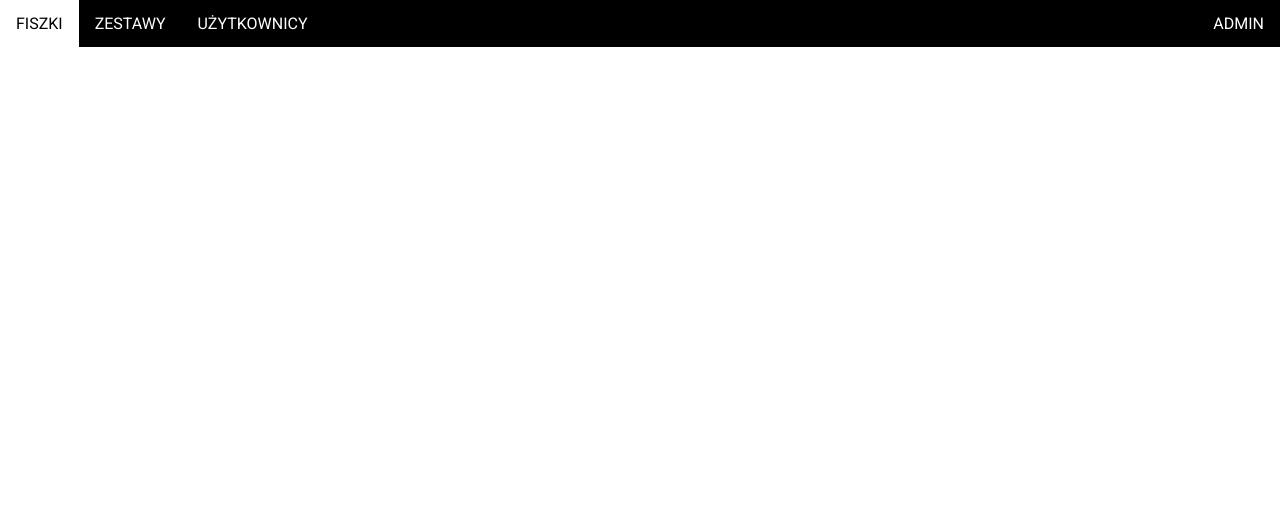
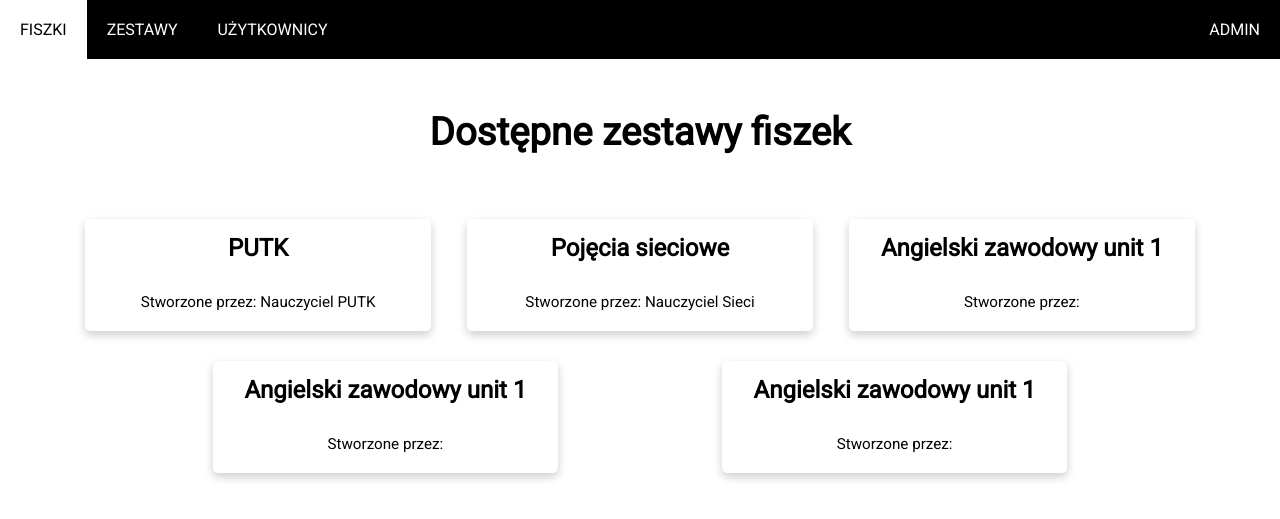
Before and after one commit to perzfilip/projekt_pai, a PHP site: page /main.html in a window 1280 px wide. Shown: the top 519 px of the page. Run offline with PHP 8.4, Linux system fonts and the light colour scheme.

Commit message:
add fiszki cards

```diff
--- a/front/main.html
+++ b/front/main.html
@@ -3,7 +3,7 @@
 <head>
     <meta charset="UTF-8">
     <title>Nauka języka</title>
-    <link rel="stylesheet" href="style.css">
+    <link href="style.css" rel="stylesheet">
     <link href="https://fonts.googleapis.com/css?family=Roboto&display=swap" rel="stylesheet">
     <script src="script.js"></script>
 </head>
@@ -14,7 +14,7 @@
         <li><a href="#">ZESTAWY</a></li>
         <li><a href="#">UŻYTKOWNICY</a></li>
         <li class="logged">
-                 <a href="javascript:void(0)" class="dropbtn">ADMIN</a>
+            <a class="dropbtn" href="javascript:void(0)">ADMIN</a>
             <div class="logged-content">
                 <a href="#">zarządzaj kontem</a>
                 <a href="#">wyloguj</a>
@@ -22,7 +22,58 @@
         </li>
     </ul>
 </nav>
-
+<main>
+    <section>
+        <h1>Dostępne zestawy fiszek</h1>
+        <section id="fiszki">
+            <article>
+                <a href="#">
+                    <div>
+                        <h3>PUTK</h3>
+                        <span class="line"></span>
+                        <p>Stworzone przez: Nauczyciel PUTK</p>
+                    </div>
+                </a>
+            </article>
+            <article>
+                <a href="#">
+                    <div>
+                        <h3>Pojęcia sieciowe</h3>
+                        <span class="line"></span>
+                        <p>Stworzone przez: Nauczyciel Sieci</p>
+                    </div>
+                </a>
+            </article>
+            <article>
+                <a href="#">
+                    <div>
+                        <h3>Angielski zawodowy unit 1</h3>
+                        <span class="line"></span>
+                        <p>Stworzone przez: </p>
+                    </div>
+                </a>
+            </article>
+            <article>
+                <a href="#">
+                    <div>
+                        <h3>Angielski zawodowy unit 1</h3>
+                        <span class="line"></span>
+                        <p>Stworzone przez: </p>
+                    </div>
+                </a>
+            </article>
+            <article>
+                <a href="#">
+                    <div>
+                        <h3>Angielski zawodowy unit 1</h3>
+                        <span class="line"></span>
+                        <p>Stworzone przez: </p>
+                    </div>
+                </a>
+            </article>
+        </section>
+    </section>
+</main>
 
 
 </body>
--- a/front/style.css
+++ b/front/style.css
@@ -1,4 +1,4 @@
-*{
+* {
     margin: 0;
     padding: 0;
     box-sizing: border-box;
@@ -9,6 +9,7 @@
     padding: 0;
     font-family: Roboto, sans-serif;
 }
+
 nav ul {
     list-style-type: none;
     overflow: hidden;
@@ -21,7 +22,7 @@
     display: inline-block;
     color: white;
     text-align: center;
-    padding: 14px 16px;
+    padding: 20px 20px 20px 20px;
     text-decoration: none;
     transition: 0.4s;
 }
@@ -57,8 +58,99 @@
 
 }
 
-nav .logged-content a:hover {background-color: #b8b8b8;}
+nav .logged-content a:hover {
+    background-color: #b8b8b8;
+}
 
 nav .logged:hover .logged-content {
     display: flex;
 }
+
+main {
+    display: flex;
+    flex-direction: row;
+    justify-content: center;
+    position: relative;
+}
+
+main > section {
+    width: 90%;
+    margin-top: 50px;
+}
+
+main > section > h1 {
+    text-align: center;
+    font-size: 3vw;
+}
+
+#fiszki {
+    display: flex;
+    justify-content: space-evenly;
+    flex-direction: row;
+    margin-top: 50px;
+    flex-wrap: wrap;
+}
+
+
+
+#fiszki article {
+    /*border: 1px solid grey;*/
+    width: 40vh;
+    border-radius: 5px;
+    box-shadow: 0 4px 10px 0 rgba(0, 0, 0, 0.2);
+    transition: .4s;
+    position: relative;
+    min-height: 1px;
+    flex-basis: 30%;
+    margin: 15px;
+}
+
+
+
+#fiszki article a {
+    width: 100%;
+    height: 100%;
+    text-decoration: none;
+    color: black;
+    padding: 0;
+    margin: 0;
+}
+
+#fiszki article:hover {
+    box-shadow: 0 4px 20px 0 rgba(0, 0, 0, 0.2);
+}
+
+#fiszki article  div {
+    padding: 0 20px 0 20px;
+    display: flex;
+    flex-direction: column;
+}
+
+#fiszki article div  h3, #fiszki article p {
+    text-align: center;
+}
+
+#fiszki article  div h3 {
+    padding-top: 15px;
+    padding-bottom: 10px;
+    font-size: 1.5em;
+}
+
+#fiszki article p {
+    padding-top: 20px;
+    padding-bottom: 20px;
+    font-size: 0.95em;
+}
+
+.line {
+    height: 1px;
+    width: 0;
+    transition: .5s;
+    background-color: black;
+    display: flex;
+    align-self: center;
+}
+
+article:hover .line {
+    width: 100%;
+}
```
Lines whose indentation alone changed are shown as unchanged.
